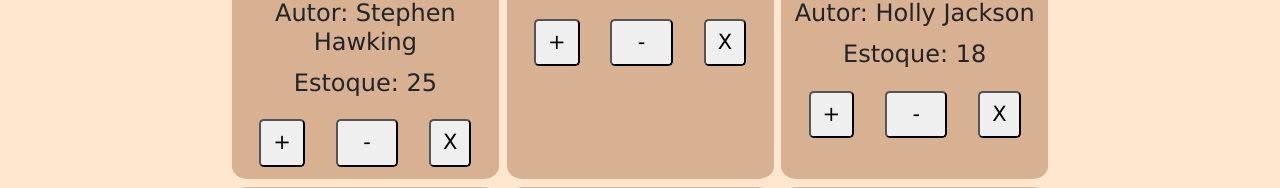
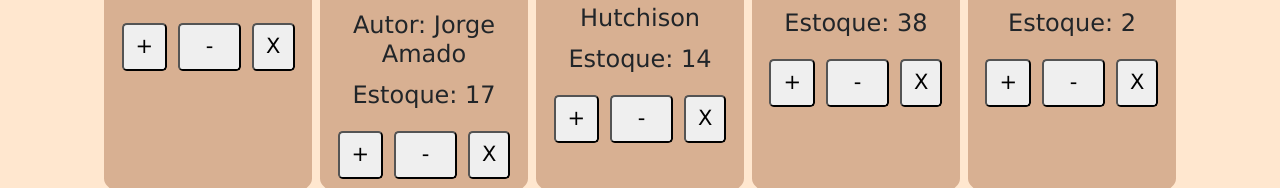
Before and after one commit to tatirib08/estruturas-de-dados, a Flask app: page /Catalogo in a window 1280 px wide. Shown: the part 1504-1692 px from the top of the page. Run offline with Flask 3, Linux system fonts and the light colour scheme; some libraries are stand-ins or nearby versions.

Commit message:
catalogo agr ta esticado

```diff
--- a/app_web/static/getCatalogo.js
+++ b/app_web/static/getCatalogo.js
@@ -109,7 +109,7 @@ async function mostrarCatalogo(dicionario)
 
 
             let quadradoGrande = document.createElement("div");
-            quadradoGrande.className += " fonte container col-sm-3 rectangle p-2"
+            quadradoGrande.className += "fonte container col-sm-2 rectangle p-2"
             catalogo.appendChild(quadradoGrande);
 
             let painelNome = document.createElement("p");
--- a/app_web/templates/catalogo.html
+++ b/app_web/templates/catalogo.html
@@ -187,7 +187,7 @@
     </div>
   </nav>
 
-  <div id="catalogo" class="container d-flex justify-content-center flex-wrap p-4">
+  <div id="catalogo" class="container-fluid d-flex justify-content-center flex-wrap pt-4 m-0">
 
   </div>
 
```
